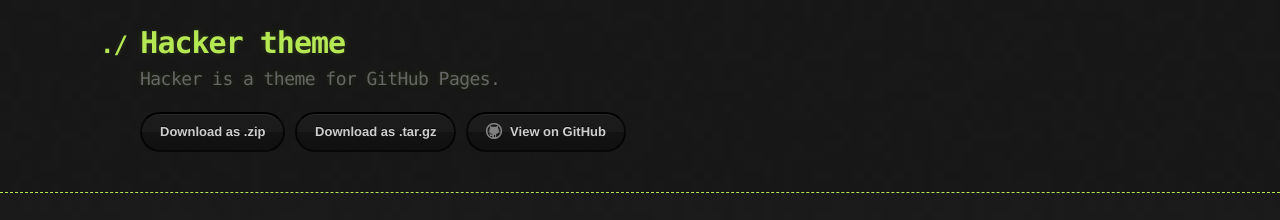
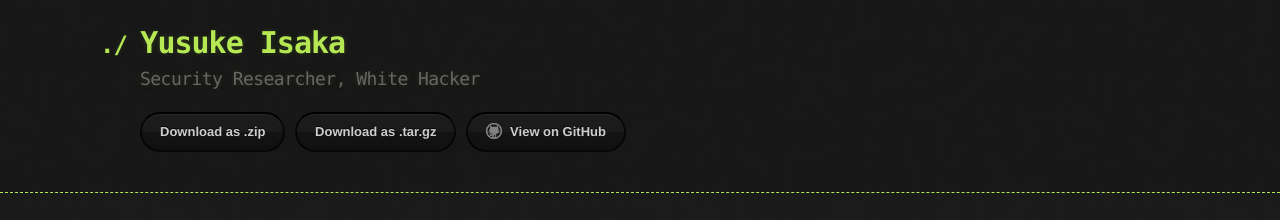
Before and after one commit to chelly31/sites, a Jekyll site: the page built from index.md, in a window 1280 px wide and 900 px high. Shown: the top 220 px of the window. Built offline with Jekyll 4.4.1, drawn with Linux system fonts in a browser that asks for light colours.

Commit message:
Update Title and desc.

```diff
--- a/_config.yml
+++ b/_config.yml
@@ -1,5 +1,5 @@
-title: Hacker theme
-description: Hacker is a theme for GitHub Pages.
+title: Yusuke Isaka
+description: Security Researcher, White Hacker
 show_downloads: true
 google_analytics:
 theme: jekyll-theme-hacker
```
